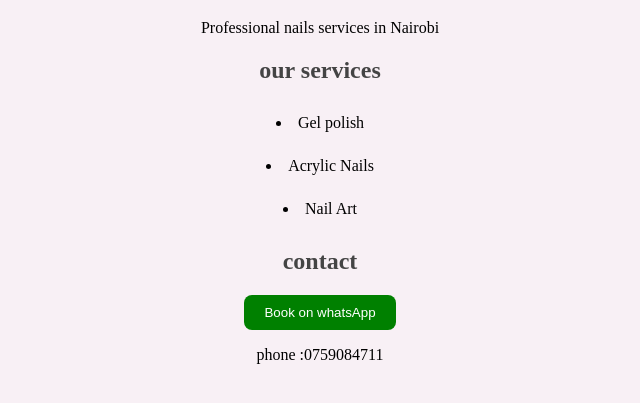
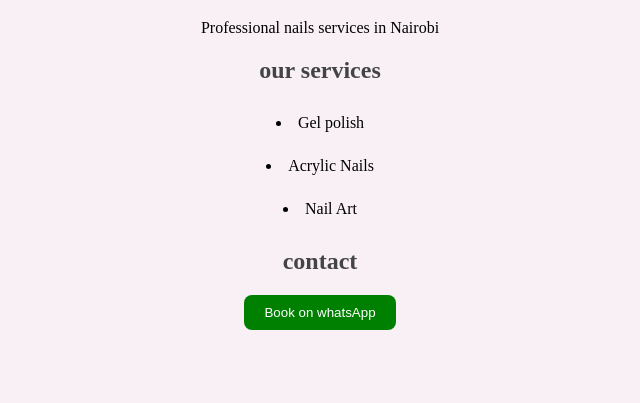
Before and after one commit to jg6840484-stack/my-website-2., a plain HTML site: page index.html in a window 1280 px wide. Shown: the part 87-490 px from the top of the page, without its empty margins (320-960 px from the left). Drawn offline with Linux system fonts and the light colour scheme.

Commit message:
Add files via upload

```diff
--- a/index.html
+++ b/index.html
@@ -46,7 +46,7 @@ font-size16px;
     <a herf="http://Wa.me/+254759084711"target="_blank">
         <button> Book on whatsApp</button>
         </a>
-    <p>phone :0759084711</p>
+
 
 </body>
 </html>
```
